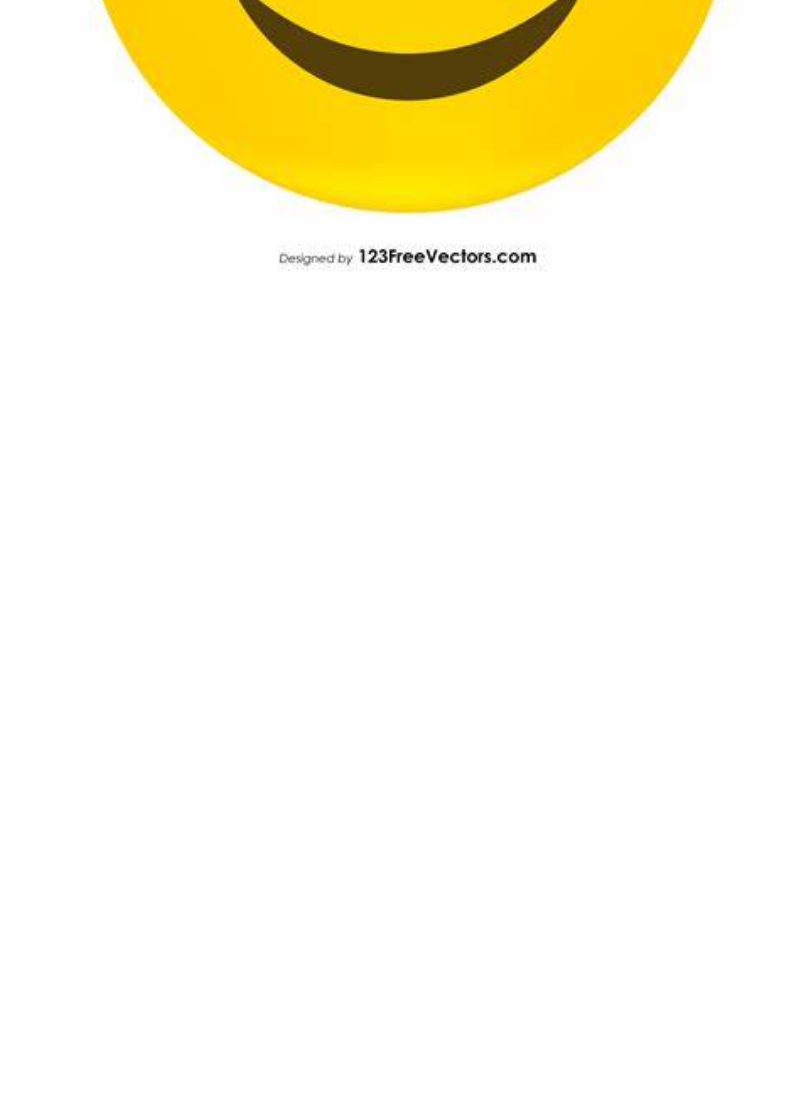
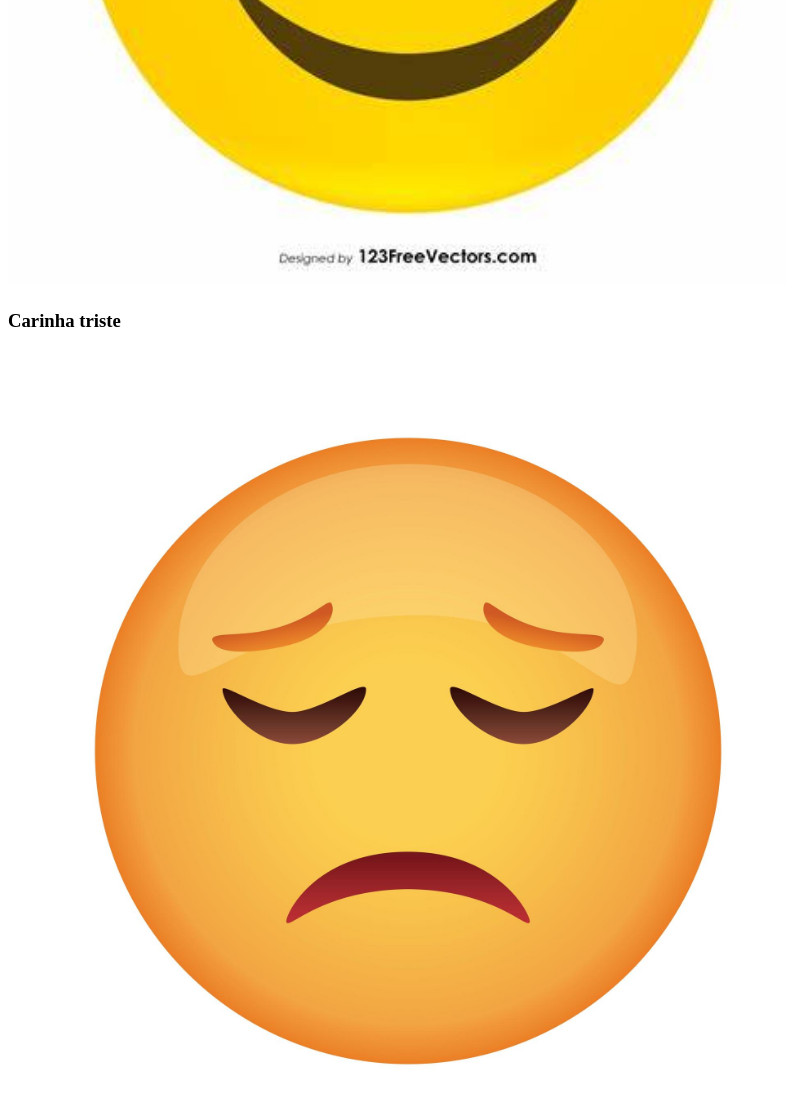
Before and after one commit to lz344/emojis, a plain HTML site: page index.html in a window 1280 px wide. Shown: the part 633-1737 px from the top of the page, without its empty margins (0-786 px from the left). Before the commit the page ends 933 px from the top, so only its background shows below. Drawn offline with Linux system fonts and the light colour scheme.

Commit message:
Adiciona carinha triste

```diff
--- a/index.html
+++ b/index.html
@@ -11,5 +11,8 @@
     <h3>Carinha feliz</h3>
     <img src="./images/carinha_feliz.jpeg" alt="carinha feliz" width="800">
 
+    <h3>Carinha triste</h3>
+    <img src="./images/carinha_triste.jpg" alt="carinha feliz" width="800">
+
 </body>
 </html>
```
